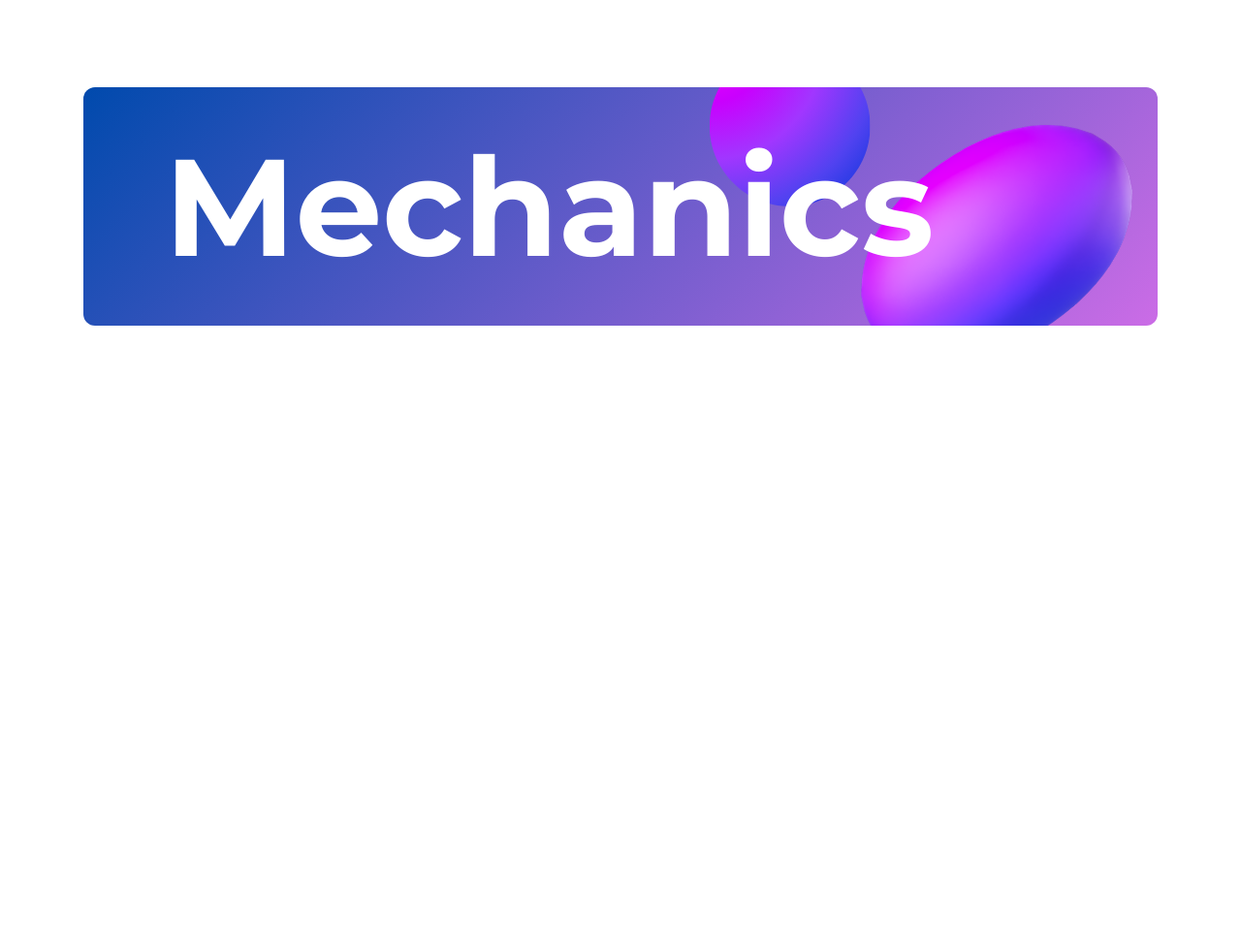
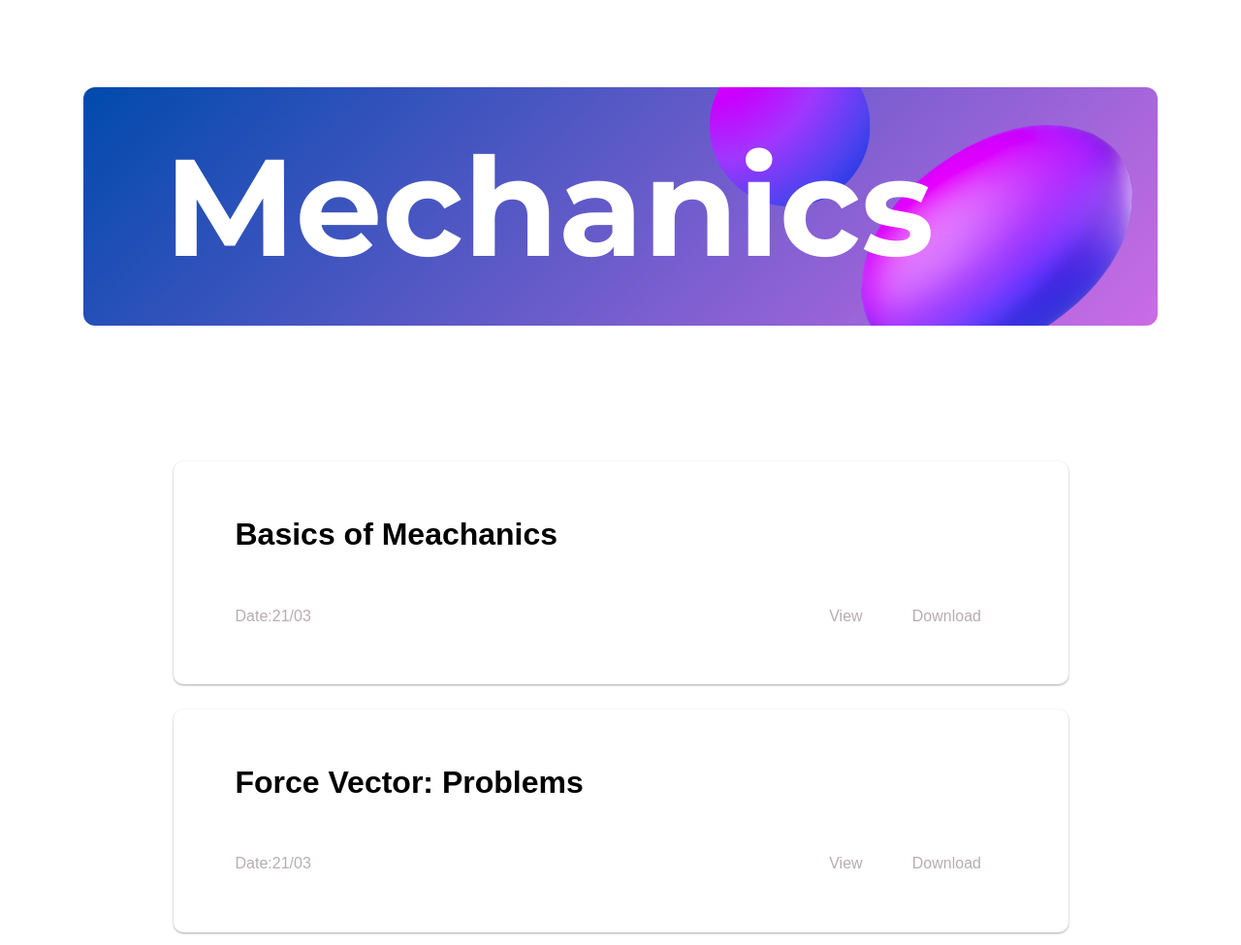
Before and after one commit to Nirjhar2705/Pro27, a plain HTML site: page mech.html in a window 1280 px wide. Shown: the whole page at 97% size. Before the commit the page ends 800 px from the top, so only its background shows below. Drawn offline with Linux system fonts and the light colour scheme.

Commit message:
Update mech.html

```diff
--- a/mech.html
+++ b/mech.html
@@ -4,33 +4,11 @@
 <head>
     <meta charset="UTF-8">
     <meta name="viewport" content="width=device-width, initial-scale=1.0">
+    <link rel="stylesheet" href="sub.css">
     <title>mathematics</title>
     <style>
-        * {
-            margin: 0px;
-            padding: 0px;
-            box-sizing: border-box;
-        }
-
-        body {
-            display: flex;
-            flex-direction: column;
-            align-items: center;
-        }
-
-        header {
-            margin-top: 7%;
-            display: flex;
-            align-items: center;
-            justify-content: center;
-        }
-
         header .image {
-            height: min(20.25vw, 246px);
-            width: min(91.2vw, 1108px);
             background-image: url(mech\ \(2\).png);
-            background-size: cover;
-            border-radius: 12px;
         }
     </style>
 </head>
@@ -40,5 +18,24 @@
         <div class="image"></div>
     </header>
 </body>
-
+<main>
+    <div class="doc">
+        <h3>Basics of Meachanics</h3>
+        <div class="details">
+                <a href="">Date:21/03</a>
+                <div class="freespace"></div>
+                <a href="Document 16.pdf" target="_blank">View</a>
+                <a href="Document 16.pdf" download>Download</a>
+        </div>
+    </div>
+    <div class="doc">
+        <h3>Force Vector: Problems</h3>
+        <div class="details">
+                <a href="">Date:21/03</a>
+                <div class="freespace"></div>
+                <a href="CH-1_ FORCE VECTORS. Problems sheets.Engg. Mech, Module-A(2021-22), 1st sem.Document from GAUTAM KUMAR BANUK.pdf" target="_blank">View</a>
+                <a href="CH-1_ FORCE VECTORS. Problems sheets.Engg. Mech, Module-A(2021-22), 1st sem.Document from GAUTAM KUMAR BANUK.pdf" download>Download</a>
+        </div>
+    </div>
+</main>
 </html>
```
